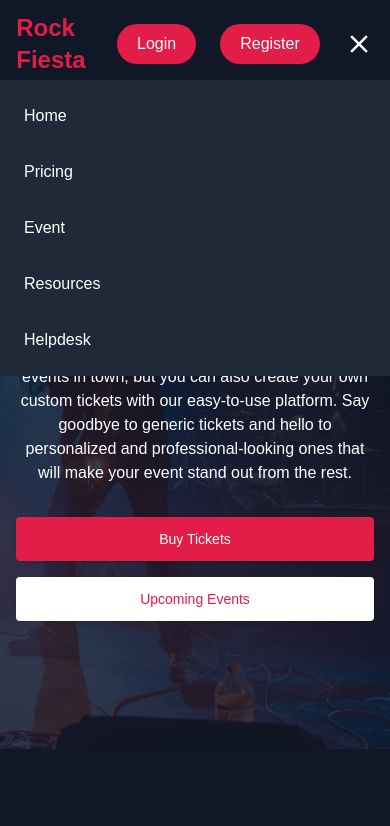
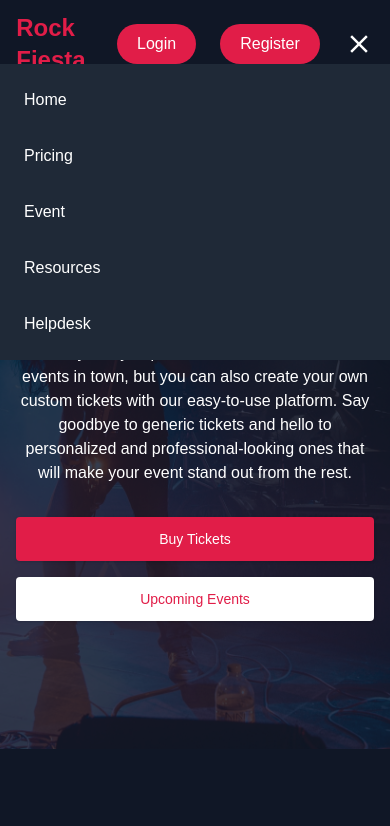
Before and after one commit to developerrayhan/rock-fiesta, a website: page index.html in a window 390 px wide. Both pictures are taken after a click on the element "menu". Shown: the top 826 px of the page. Drawn offline with nearby package versions, Linux system fonts and the light colour scheme; files that its build step writes are made by us from their sources.

Commit message:
Update Mobile NaV

```diff
--- a/index.html
+++ b/index.html
@@ -21,7 +21,7 @@
                     <a href="" class="text-rose-600 font-semibold text-2xl">Rock Fiesta</a>
                 </div>
                 <div
-                    class="nav-links duration-500 absolute bg-gray-800 top-20 left-0 w-full md:relative md:bg-transparent md:top-0 md:w-auto md:flex md:justify-center md:items-center md:gap-6 md:py-0 px-6 py-6 hidden"
+                    class="nav-links duration-500 absolute bg-gray-800 top-16 left-0 w-full md:relative md:bg-transparent md:top-0 md:w-auto md:flex md:justify-center md:items-center md:gap-6 md:py-0 px-6 py-6 hidden"
                 >
                     <ul class="flex md:flex-row flex-col md:items-center md:gap-6 gap-8">
                         <li>
```
